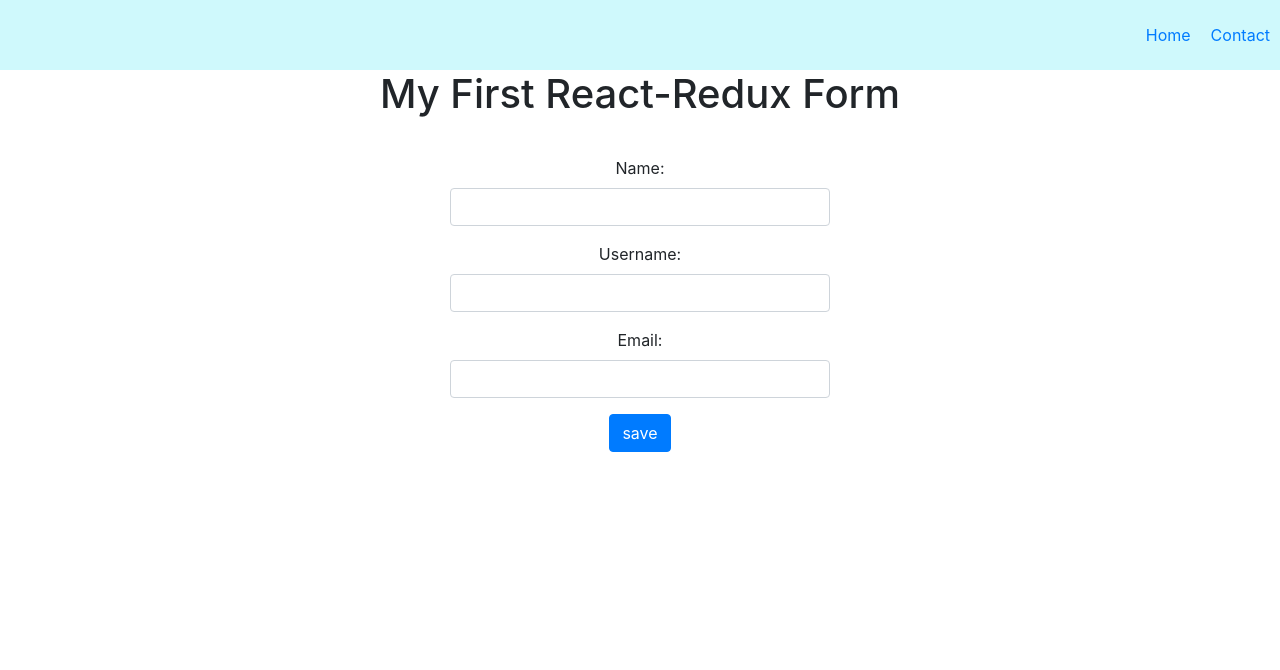
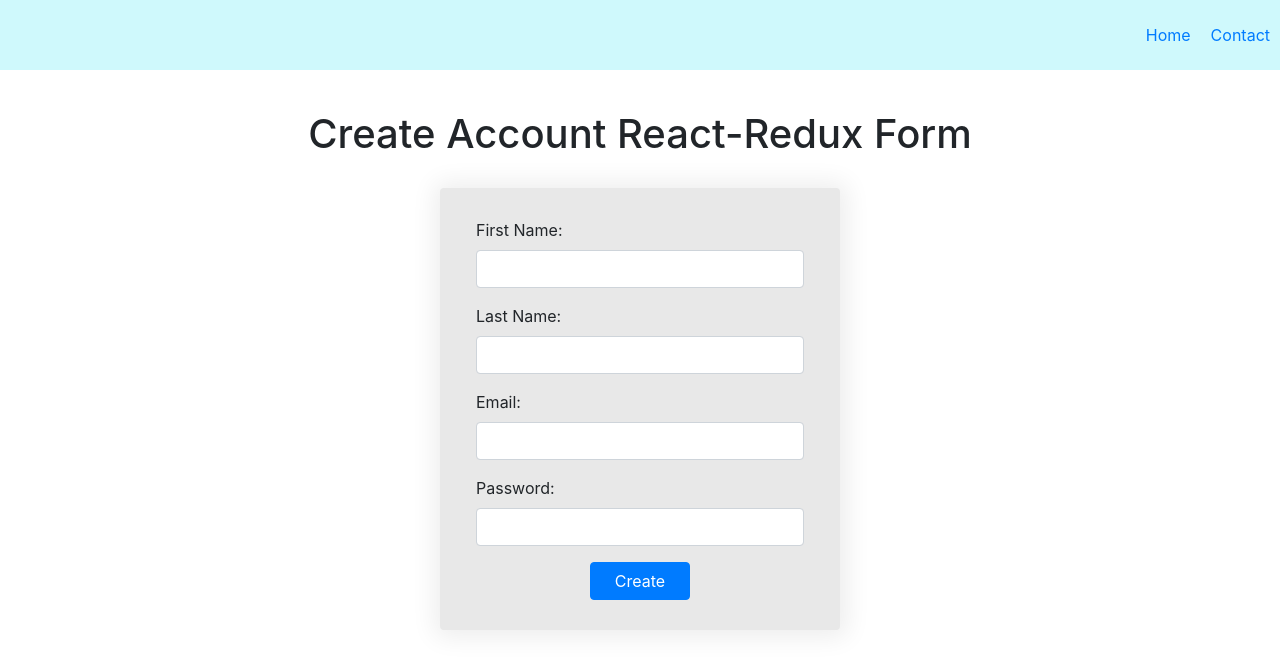
Before and after one commit to techdheerajkumar/reactreduxform, a React (Create React App) app: page /contact in a window 1280 px wide. Shown: the top 670 px of the page. Built offline with nearby package versions, Linux system fonts and the light colour scheme.

Commit message:
adding validation

```diff
--- a/src/Components/FormComponent.js
+++ b/src/Components/FormComponent.js
@@ -5,58 +5,96 @@ require('../css/form.css')
 class FormComponent extends Component {
     state = {
         formData: {
-            name: "",
-            userName: "",
-            email: ""
+            firstName: "",
+            lastName: "",
+            email: "",
+            password: ""
         },
-        isTrue: false
+        formError: {
+            firstName: "",
+            lastName: "",
+            email: "",
+            password: ""
+        }
     }
-    handleNameChange = (e) => {
-        const formData = { ...this.state.formData, name: e.target.value }
+    validate = (e) => {
+        e.preventDefault();
+        let formData = this.state.formData;
+        let formError = this.state.formError;
+        if (formData.firstName.length < 3) {
+            this.setState(prevState => ({
+                formError: {
+                    ...prevState.formError,
+                    firstName: "Minimum length is 3"
+                }
+            }))
+        }
+    }
+
+    //updating first name value
+    handleFirstNameChange = (e) => {
+        const formData = { ...this.state.formData, firstName: e.target.value }
         this.setState({ formData })
     }
+    //updating last name value
+    handleLastNameChange = (e) => {
+        const formData = { ...this.state.formData, lastName: e.target.value }
+        this.setState({ formData })
+    }
+    //updating email value
     handleEmailChange = (e) => {
         const formData = { ...this.state.formData, email: e.target.value }
         this.setState({ formData })
     }
-    handleUserChange = (e) => {
-        const formData = { ...this.state.formData, userName: e.target.value }
+    //updating password value
+    handlePasswordChange = (e) => {
+        const formData = { ...this.state.formData, password: e.target.value }
         this.setState({ formData })
     }
+
+
+    //submitting the form
     handleSubmit = (e) => {
         e.preventDefault();
+        console.log(this.state.formError)
+        //Pushing form data to redux store
         this.props.showData(this.state.formData)
+
+        //resetting the values to empty after submitting
         this.setState(prevState => ({
             formData: {
                 ...prevState.formData,
-                name: "",
-                userName: "",
-                email: ""
+                firstName: "",
+                lastName: "",
+                email: "",
+                password: ""
             }
-        }))
+        }));
     }
+
     render() {
-
         return (
             <div className="form-component">
-                <form onSubmit={this.handleSubmit}>
+                <form onSubmit={this.validate}>
                     <div className="form-group">
-                        <label>Name:</label>
+                        <label>First Name:</label>
                         <input
                             type="text"
                             className="form-control"
-                            onChange={this.handleNameChange}
+                            onChange={this.handleFirstNameChange}
                             required
-                            value={this.state.formData.name} />
+                            value={this.state.formData.firstName} />
+                        <p>{this.state.formError.firstName}</p>
                     </div>
                     <div className="form-group">
-                        <label>Username:</label>
+                        <label>Last Name:</label>
                         <input
                             type="text"
                             className="form-control"
-                            onChange={this.handleUserChange}
+                            onChange={this.handleLastNameChange}
                             required
-                            value={this.state.formData.userName} />
+                            value={this.state.formData.lastName} />
+                        <p>{this.state.formError.lastName}</p>
                     </div>
                     <div className="form-group">
                         <label>Email:</label>
@@ -66,18 +104,30 @@ class FormComponent extends Component {
                             onChange={this.handleEmailChange}
                             required
                             value={this.state.formData.email} />
+                        <p>{this.state.formError.email}</p>
                     </div>
-                    <input disabled={this.state.isTrue} type="submit" value="save" className="btn btn-primary" />
+                    <div className="form-group">
+                        <label>Password:</label>
+                        <input
+                            type="text"
+                            className="form-control"
+                            onChange={this.handlePasswordChange}
+                            required
+                            value={this.state.formData.password} />
+                        <p>{this.state.formError.password}</p>
+                    </div>
+                    <input disabled={this.state.isTrue} type="submit" value="Create" className="btn btn-primary" />
                 </form>
-                <ul>
+                {/* <ul>
                     {this.props.formDatas.map((form, id) => (
                         <li key={id}>
-                            <h4>{form.name}</h4>
-                            <h4>{form.userName}</h4>
+                            <h4>{form.firstName}</h4>
+                            <h4>{form.lastName}</h4>
                             <h4>{form.email}</h4>
+                            <h4>{form.password}</h4>
                         </li>
                     ))}
-                </ul>
+                </ul> */}
             </div>
         )
     }
--- a/src/Container/FormController.js
+++ b/src/Container/FormController.js
@@ -5,7 +5,7 @@ class FormController extends Component {
     render() {
         return (
             <div className="form-controller">
-                <h1>My First React-Redux Form</h1>
+                <h1>Create Account React-Redux Form</h1>
                 <FormComponent></FormComponent>
             </div>
         )
--- a/src/css/contact.css
+++ b/src/css/contact.css
@@ -0,0 +1,8 @@
+.form-controller{
+    background: #fff;
+    padding: 40px 0;
+    width: 100%;
+}
+.form-controller h1{
+    margin-bottom: 30px;
+}
--- a/src/css/form.css
+++ b/src/css/form.css
@@ -1,8 +1,12 @@
 .form-component{
-    padding: 30px 10px;
+    padding: 30px 36px;
     max-width: 400px;
     margin: 0 auto;
     width: 100%;
+    text-align: left;
+    background: #e8e8e8;
+    border-radius: 4px;
+    box-shadow: 1px 1px 25px 7px #EEE;
 }
 .form-component ul{
     margin:0;
@@ -22,3 +26,8 @@
     margin: 0 10px;
     width: 28%;
 }
+.form-component input[type="submit"]{
+    display: block;
+    margin: 0 auto;
+    width: 100px;
+}
```
